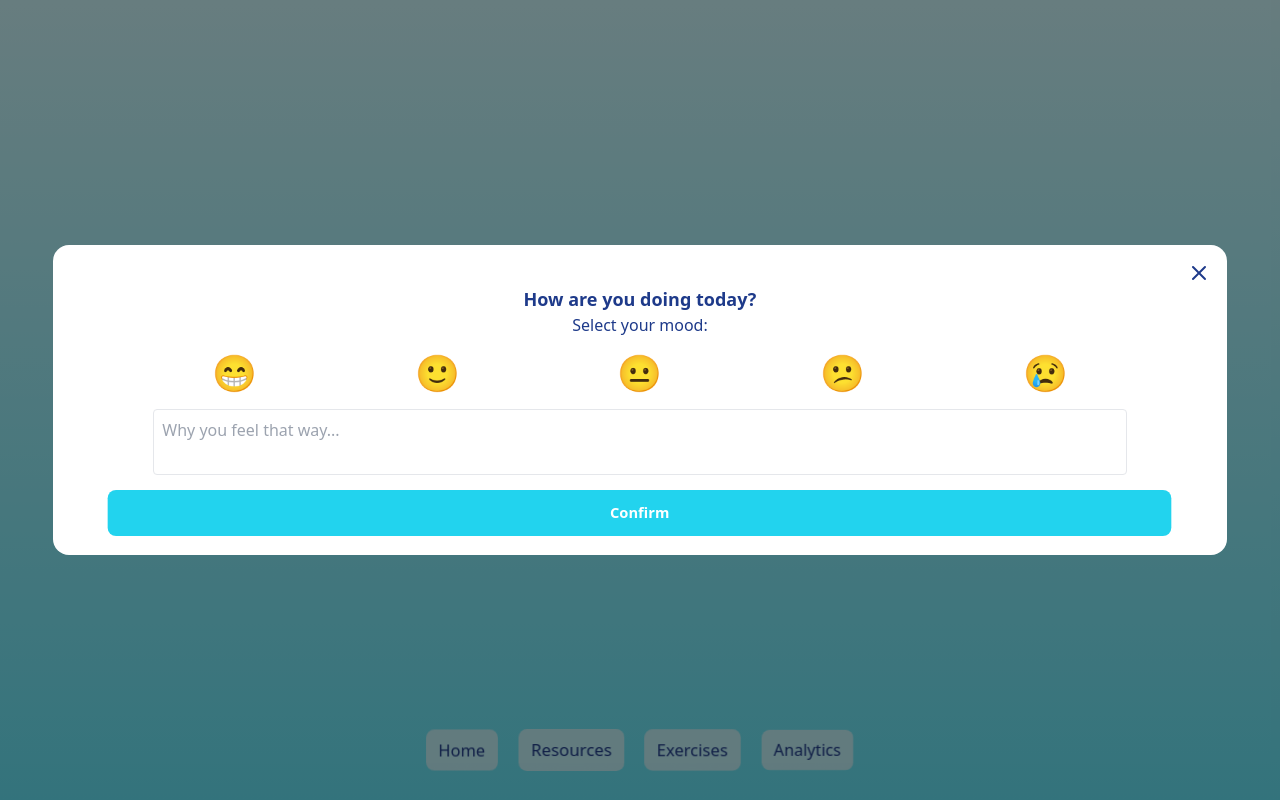
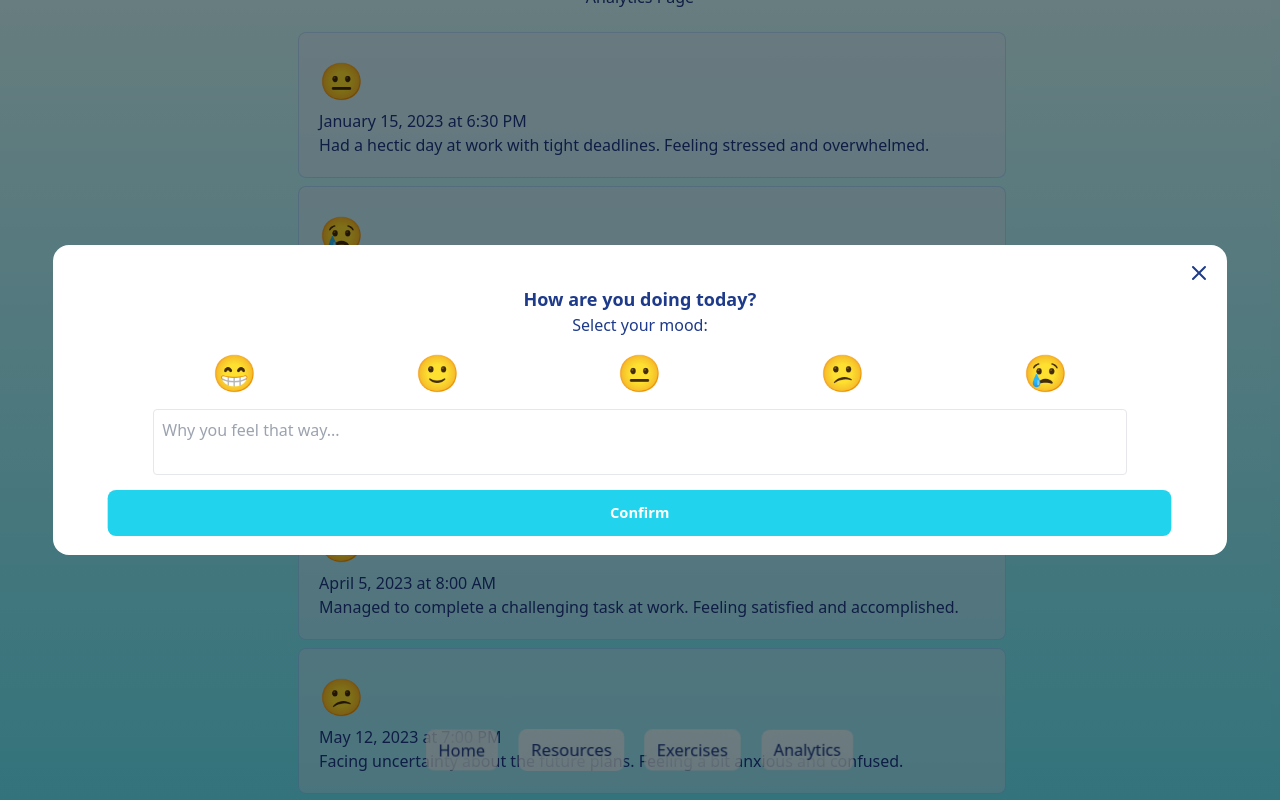
Before and after one commit to Lucag101/missionary_mental_health, a React (Create React App) app: page /analytics in a window 1280 px wide. Built offline with nearby package versions, Linux system fonts and the light colour scheme.

Commit message:
added logs and started styling them

```diff
--- a/src/components/Home/Analytics.jsx
+++ b/src/components/Home/Analytics.jsx
@@ -1,13 +1,41 @@
 import React, { useState } from "react";
-import '../../styles/sharedStyles.css'
+import "../../styles/sharedStyles.css";
+import previous_entries from "../../logs.json";
+
+function formatReadableDate(dateString) {
+  const options = { year: "numeric", month: "long", day: "numeric", hour: "numeric", minute: "numeric" };
+  return new Date(dateString).toLocaleDateString(undefined, options);
+}
+
+// function formatReadableDate(dateString) {
+//   const date = new Date(dateString);
+//   const month = date.toLocaleString("default", { month: "short" });
+//   const day = date.getDate();
+//   const year = date.getFullYear();
+//   let hour = date.getHours();
+//   const minute = date.getMinutes();
+//   const period = hour >= 12 ? "PM" : "AM";
+//
+//   // Convert to 12-hour format
+//   hour = hour % 12 || 12;
+//
+//   const formattedDate = `${month} ${day}, ${year} ${hour}:${minute > 9 ? minute : "0" + minute} ${period}`;
+//   return formattedDate;
+// }
 
 function Analytics() {
   return (
-    <div className="flex flex-col items-center justify-center h-screen">
-        <h1>Analytics Page</h1>
-      <div>Putting some stuff in here to test length</div>
-
-
+    <div className="flex flex-col items-center justify-center w-screen h-screen overflow-y-auto">
+      <h1 className="mt-5">Analytics Page</h1>
+      <div className="max-h-screen my-2">
+        {previous_entries.map((entry, index) => (
+          <div key={index} className="w-full p-5 mx-3 my-2 border rounded-lg border-blue-500/20 bg-blue-100/40 ">
+            <div className="py-2 text-4xl">{entry.mood}</div>
+            <p className="font-medium">{formatReadableDate(entry.date)}</p>
+            <p className="font-extralight">{entry.description}</p>
+          </div>
+        ))}
+      </div>
     </div>
   );
 }
--- a/src/logs.json
+++ b/src/logs.json
@@ -1,5 +1,52 @@
 [
 	{
-		"date": ""
+		"date": "2023-01-15T18:30:00",
+		"mood": "😐",
+		"description": "Had a hectic day at work with tight deadlines. Feeling stressed and overwhelmed."
+	},
+	{
+		"date": "2023-02-02T21:15:00",
+		"mood": "😢",
+		"description": "Received disappointing news about a personal matter. Feeling sad and lonely."
+	},
+	{
+		"date": "2023-03-08T12:45:00",
+		"mood": "😁",
+		"description": "Spent a wonderful day with friends. Feeling happy and grateful for their company."
+	},
+	{
+		"date": "2023-04-05T08:00:00",
+		"mood": "🙂",
+		"description": "Managed to complete a challenging task at work. Feeling satisfied and accomplished."
+	},
+	{
+		"date": "2023-05-12T19:00:00",
+		"mood": "😕",
+		"description": "Facing uncertainty about the future plans. Feeling a bit anxious and confused."
+	},
+	{
+		"date": "2023-06-20T16:30:00",
+		"mood": "😁",
+		"description": "Attended a positive and uplifting workshop. Feeling inspired and motivated."
+	},
+	{
+		"date": "2023-07-10T14:00:00",
+		"mood": "😐",
+		"description": "Dealing with work conflicts. Feeling neutral but a bit drained."
+	},
+	{
+		"date": "2023-08-18T22:45:00",
+		"mood": "😢",
+		"description": "Missed an important family event. Feeling guilty and disappointed in myself."
+	},
+	{
+		"date": "2023-09-25T09:30:00",
+		"mood": "🙂",
+		"description": "Received positive feedback on a personal project. Feeling proud and content."
+	},
+	{
+		"date": "2023-10-30T17:20:00",
+		"mood": "😐",
+		"description": "Experiencing a period of uncertainty in personal relationships. Feeling a bit unsettled."
 	}
 ]
```
